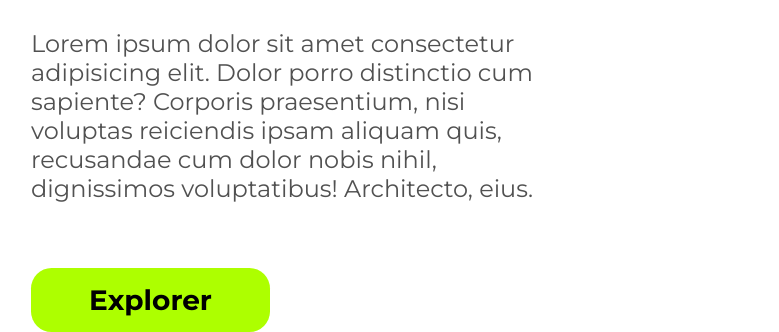
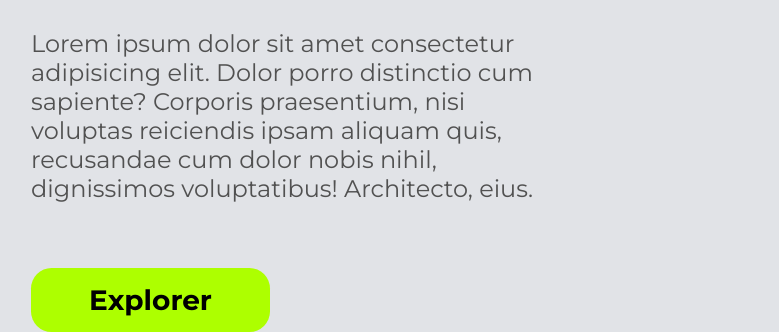
Before and after one commit to SuzimaraMoura/projeto-we-care01, a plain HTML site: page index.html in a window 1280 px wide. Shown: the part 929-1261 px from the top of the page, without its empty margins (55-834 px from the left). Drawn offline with Linux system fonts and the light colour scheme.

Commit message:
alteração no styles.css

```diff
--- a/styles.css
+++ b/styles.css
@@ -8,9 +8,12 @@
     margin: 0;
     box-sizing: border-box;
 }
+body{
+    background-color: #e1e3e7;
+}
 
 header{
-       margin: 44px 0 144px 76px;
+    margin: 44px 0 144px 76px;
 }
 
 .link-header{
```
